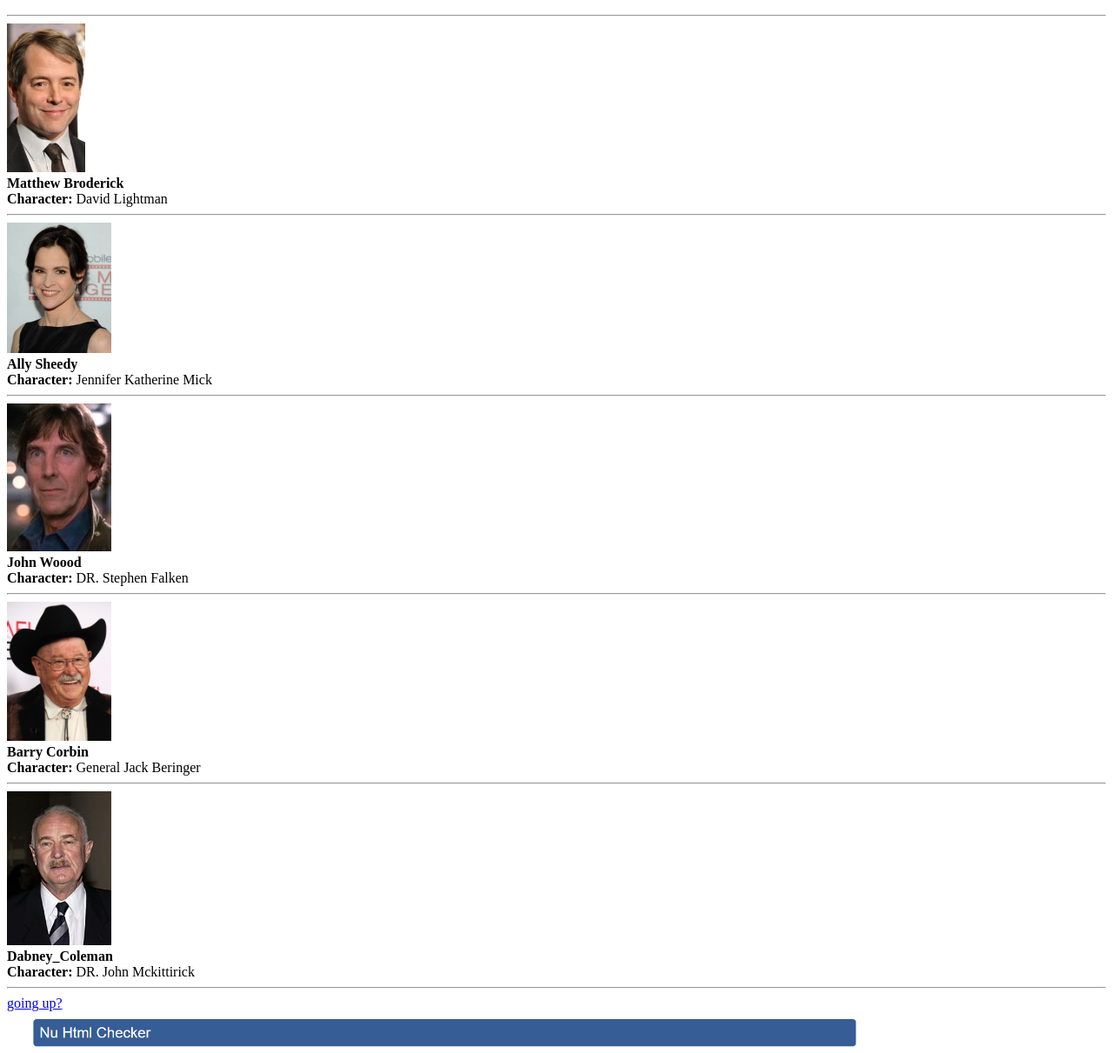
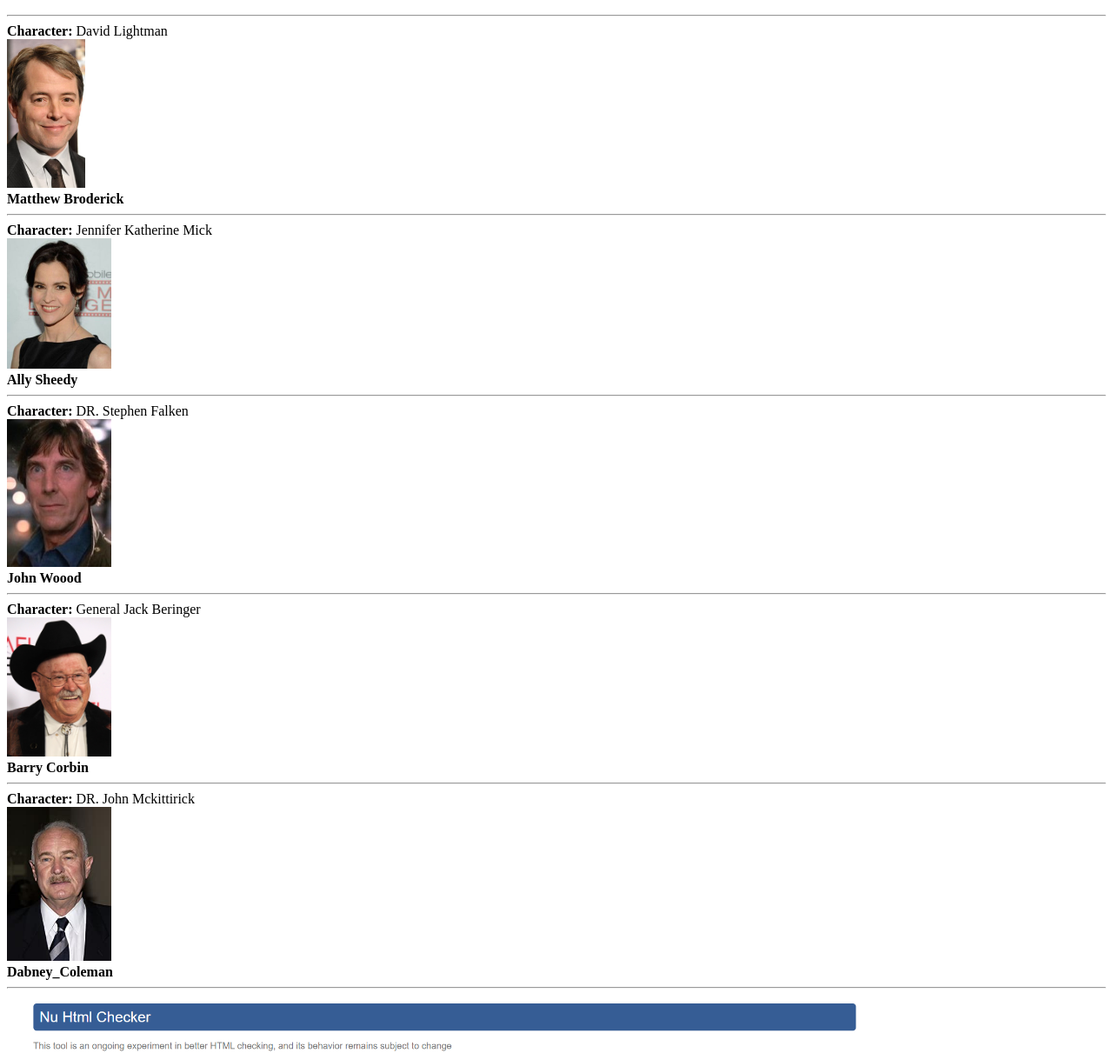
Before and after one commit to JoelVel/SE111_2021, a plain HTML site: page w4/cast.html in a window 1280 px wide. Shown: the part 152-1363 px from the top of the page at 87% size. Drawn offline with Linux system fonts and the light colour scheme.

Commit message:
all files

```diff
--- a/w4/cast.html
+++ b/w4/cast.html
@@ -21,40 +21,41 @@
     <div>
         <div>
             <div class="character1">
-                <img src="photos/MatthewBroderick.jpg" alt="MatBrod" style="width:90px">
+                <b>Character:</b> David Lightman
+                <br><img src="photos/MatthewBroderick.jpg" alt="MatBrod" style="width:90px">
                 <br><b>Matthew Broderick</b>
-                <br><b>Character:</b> David Lightman
             </div>
             <hr>
             <div class="character2" >
-                <img src="photos/AllySheedy.jpg" alt="AlSheed" style="width:120px">
+                <b>Character:</b> Jennifer Katherine Mick
+                <br><img src="photos/AllySheedy.jpg" alt="AlSheed" style="width:120px">
                 <br><b>Ally Sheedy</b>
-                <br><b>Character:</b> Jennifer Katherine Mick
             </div>
             <hr>
             <div class="character3">
-                <img src="photos/John_Wood_(actor).jpg" alt="JohnWood" style="width:120px">
+                <b>Character:</b> DR. Stephen Falken
+                <br><img src="photos/John_Wood_(actor).jpg" alt="JohnWood" style="width:120px">
                 <br><b>John Woood</b>
-                <br><b>Character:</b> DR. Stephen Falken
             </div>
             <hr>
             <div class="character4">
-                <img src="photos/Barry_Corbin.jpg" alt="BarCor" style="width:120px;">
+                <b>Character:</b> General Jack Beringer
+                <br><img src="photos/Barry_Corbin.jpg" alt="BarCor" style="width:120px;">
                 <br><b>Barry Corbin</b>
-                <br><b>Character:</b> General Jack Beringer
+
             </div>
             <hr>
             <div class="character5">
-                <img src="photos/Dabney_Coleman.jpg" alt="DabCol" style="width:120px">
+                <b>Character:</b> DR. John Mckittirick
+                <br><img src="photos/Dabney_Coleman.jpg" alt="DabCol" style="width:120px">
                 <br><b>Dabney_Coleman</b>
-                <br><b>Character:</b> DR. John Mckittirick
             </div>
 
         </div>
     </div>
     <div>
         <hr>
-        <a href="#header">going up?</a>
+
     </div>
 
     <div>
```
Also changed, not shown: w4/index.html (+2 -2 lines), w4/review.html (+2 -2 lines).
